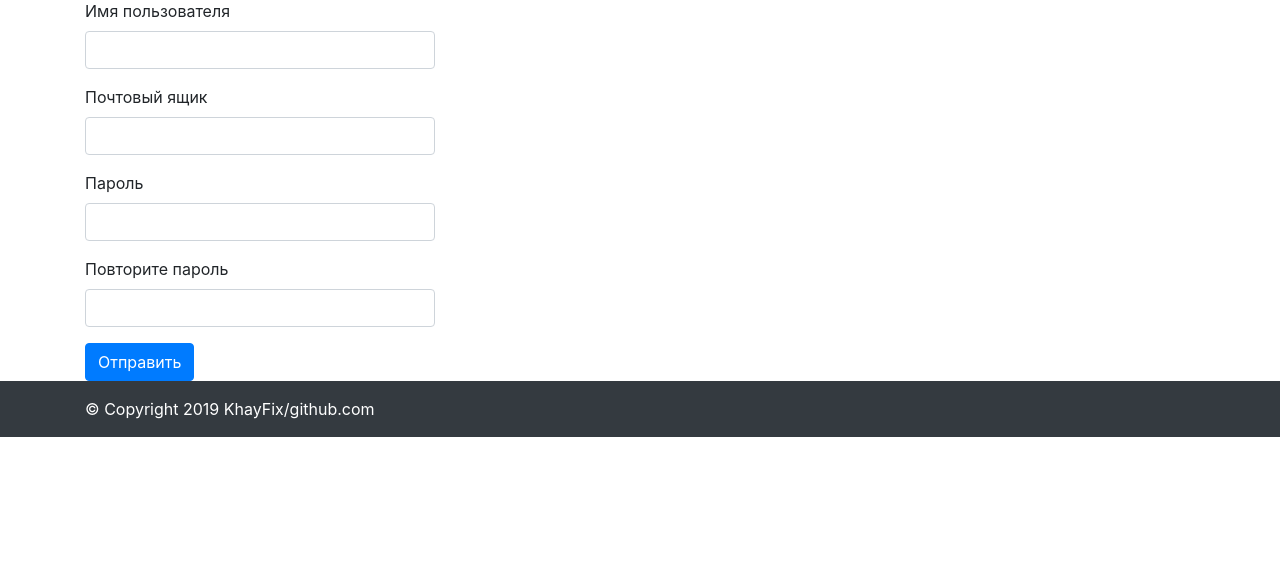
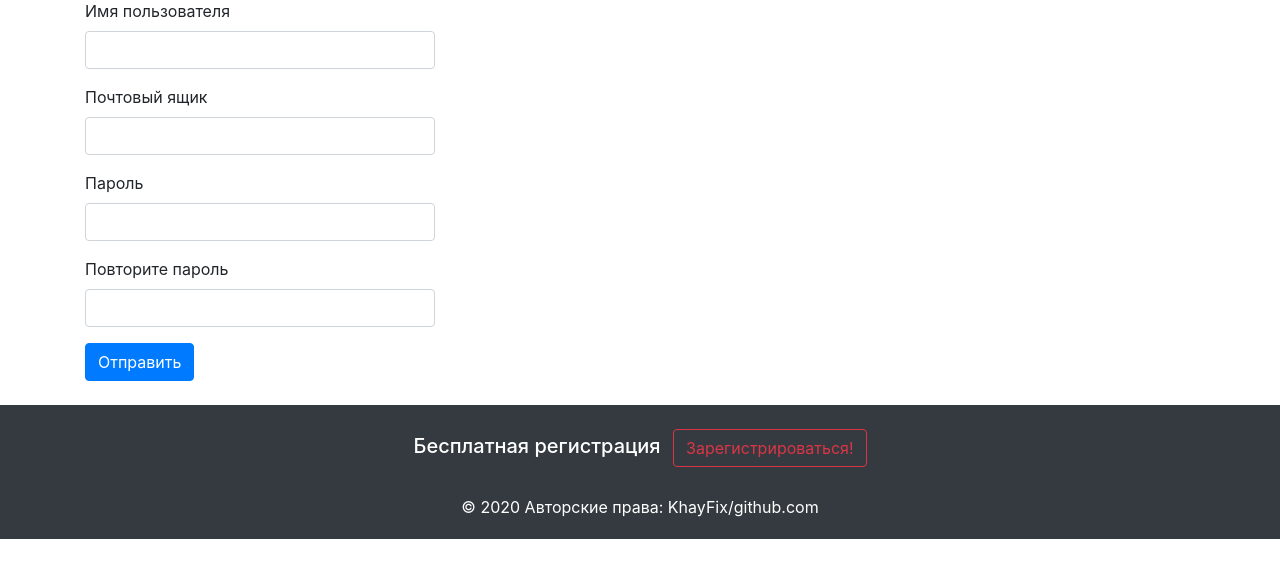
Before and after one commit to KhayFix/Web_Flask, a Flask app: page /users/register in a window 1280 px wide. Shown: the part 138-716 px from the top of the page. Run offline with Flask 2, Linux system fonts and the light colour scheme; some libraries are stand-ins or nearby versions.

Commit message:
Добавил footer

```diff
--- a/webapp/templates/base.html
+++ b/webapp/templates/base.html
@@ -24,15 +24,9 @@
     <!--  В это место подключаются остальные html страницы      -->
         {% block content %}{% endblock %}
     </div>
-    {% block footer %}
-        <div class="footer" >
-            <div class="w-auto p-3 navbar-dark bg-dark">
-                <div class="container" >
-                    <a href="https://github.com/KhayFix/Web_Flask" class="text-white">© Copyright 2019 KhayFix/github.com</a>
-                </div>
-            </div>
-        </div>
-    {% endblock %}
+    <div class="footer">
+        {% include 'footer.html' %}
+    </div>
     <!-- Optional JavaScript -->
     <!-- jQuery first, then Popper.js, then Bootstrap JS -->
     <script src="https://code.jquery.com/jquery-3.3.1.slim.min.js"
--- /dev/null
+++ b/webapp/templates/footer.html
@@ -0,0 +1,27 @@
+{% block footer %}
+<footer class="page-footer font-small unique-color-dark pt-4">
+<div class="w-auto p-3 navbar-dark bg-dark">
+    <div class="container" >
+        <ul class="list-unstyled list-inline text-center py-2">
+            {% if current_user.is_authenticated %}
+            <li class="list-inline-item">
+                <h5 class="mb-1 text-white">Привет, {{ current_user.username }}</h5>
+            </li>
+            {% else %}
+            <li class="list-inline-item">
+                <h5 class="mb-1 text-white">Бесплатная регистрация</h5>
+            </li>
+            <li class="list-inline-item">
+                <a class="btn btn-outline-danger" type="button" href="{{ url_for('user.register') }}"  >
+                    Зарегистрироваться!
+                </a>
+            </li>
+            {% endif%}
+        </ul>
+        <div class="footer-copyright text-center py-1 text-white">© 2020 Авторские права:
+            <a href="https://github.com/KhayFix/Web_Flask" class="text-white"> KhayFix/github.com</a>
+        </div>
+    </div>
+</div>
+</footer>
+{% endblock %}
--- a/webapp/templates/news/single_news.html
+++ b/webapp/templates/news/single_news.html
@@ -32,8 +32,10 @@
                 </form>
             {% else %}
                 <p>
-                    <a href="{{ url_for('user.login', next=request.full_path) }}"> Авторизируйтесь</a>
-                    чтобы добавить комментарий к статье
+                    <a class="btn btn-outline-success" href="{{ url_for('user.login', next=request.full_path) }}">
+                        Авторизируйтесь
+                    </a>
+                    чтобы добавить комментарий к данной статье
                 </p>
             {% endif %}
         </div>
```
